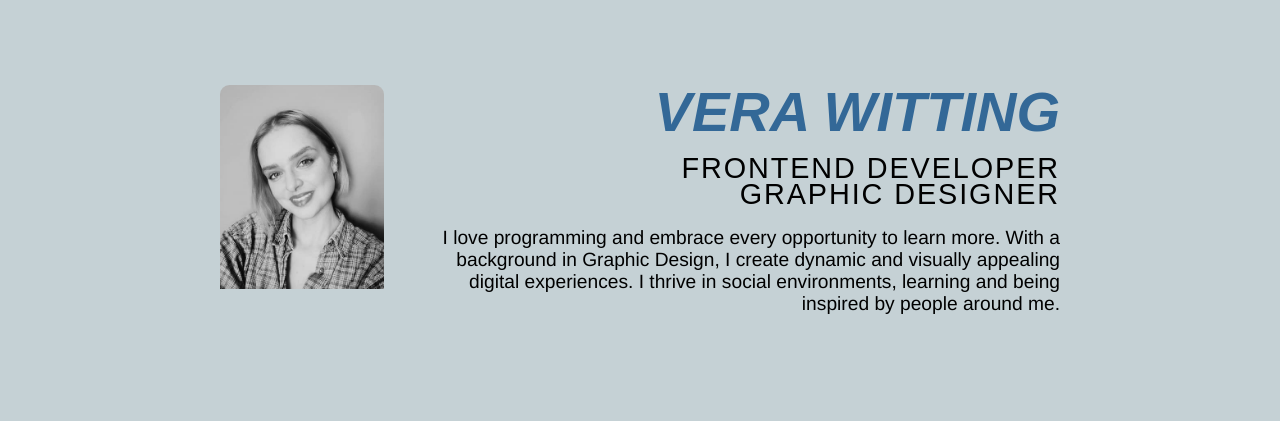
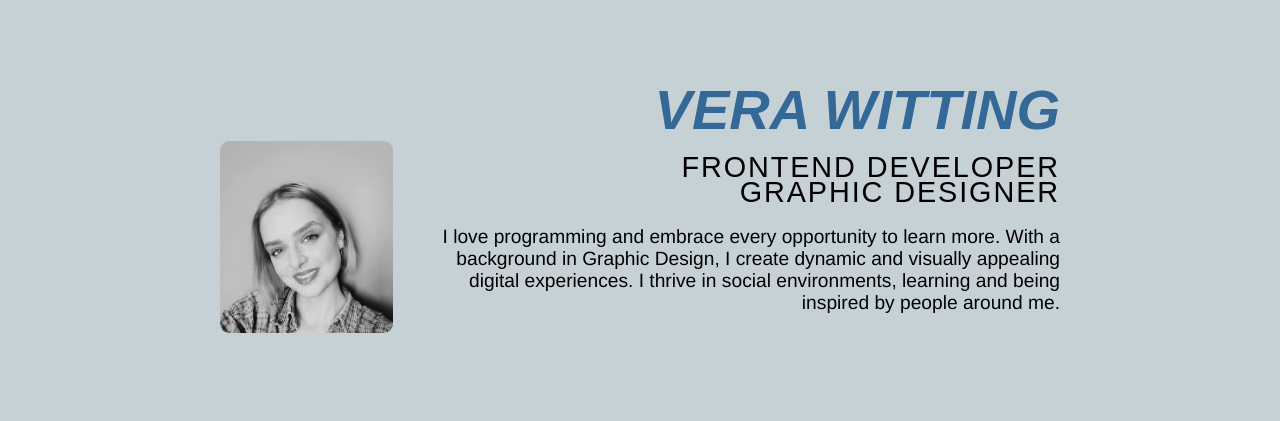
Before and after one commit to verawitting/portfolio_official, a React (Vite) app: page / in a window 1280 px wide. Shown: the part 139-560 px from the top of the page. Built offline with nearby package versions, Linux system fonts and the light colour scheme; no server answers; a web font is replaced by a local one.

Commit message:
fixed some styling

```diff
--- a/src/index.css
+++ b/src/index.css
@@ -68,23 +68,30 @@ h3 {
 }
 
 /*PROFILBILD*/
-.image-wrapper {
-  display: flex;
-}
-
 .image-cropper {
+  border-radius: 0.5rem;
+  overflow: hidden;
   display: inline-block;
   position: relative;
-  width: 13rem;
-  height: 13rem;
-  overflow: hidden;
-  border-radius: 0.5rem;
+  width: 12rem;
+  height: 12rem;
 }
 
 .image-cropper > img {
   width: 100%;
   height: auto;
   margin-top: -15px;
+}
+
+@media (min-width: 744px) {
+  .image-cropper {
+    width: 9rem;
+    height: 10rem;
+  }
+  .image-cropper > img {
+    margin-top: 0px;
+  }
+
 }
 
 /*LETS TALK*/
--- a/src/sections/introduction/Introduction.css
+++ b/src/sections/introduction/Introduction.css
@@ -66,8 +66,7 @@
   .introduction-wrapper {
     margin: 128px 64px;
     display: grid;
-    grid-template-columns: 164px 1fr;
-    grid-template-rows: 1fr 164px;
+    grid-template-columns: 9rem 1fr;
     column-gap: 22px;
     row-gap: 32px;
   }
--- a/src/sections/introduction/Introduction.jsx
+++ b/src/sections/introduction/Introduction.jsx
@@ -17,10 +17,8 @@ export const Introduction = () => {
     return (
         <section className="introduction-section">
             <div className="introduction-wrapper">
-                <div className="image-wrapper">
-                    <div className="image-cropper">
-                        <img src={profile} alt="A picture of Vera Witting" />
-                    </div>
+                <div className="image-cropper">
+                    <img src={profile} alt="A picture of Vera Witting" />
                 </div>
                 <div className="text-wrapper">
                     <MainHeading className={`dark-h2-introduction`} text={`Vera Witting`}/>
```
